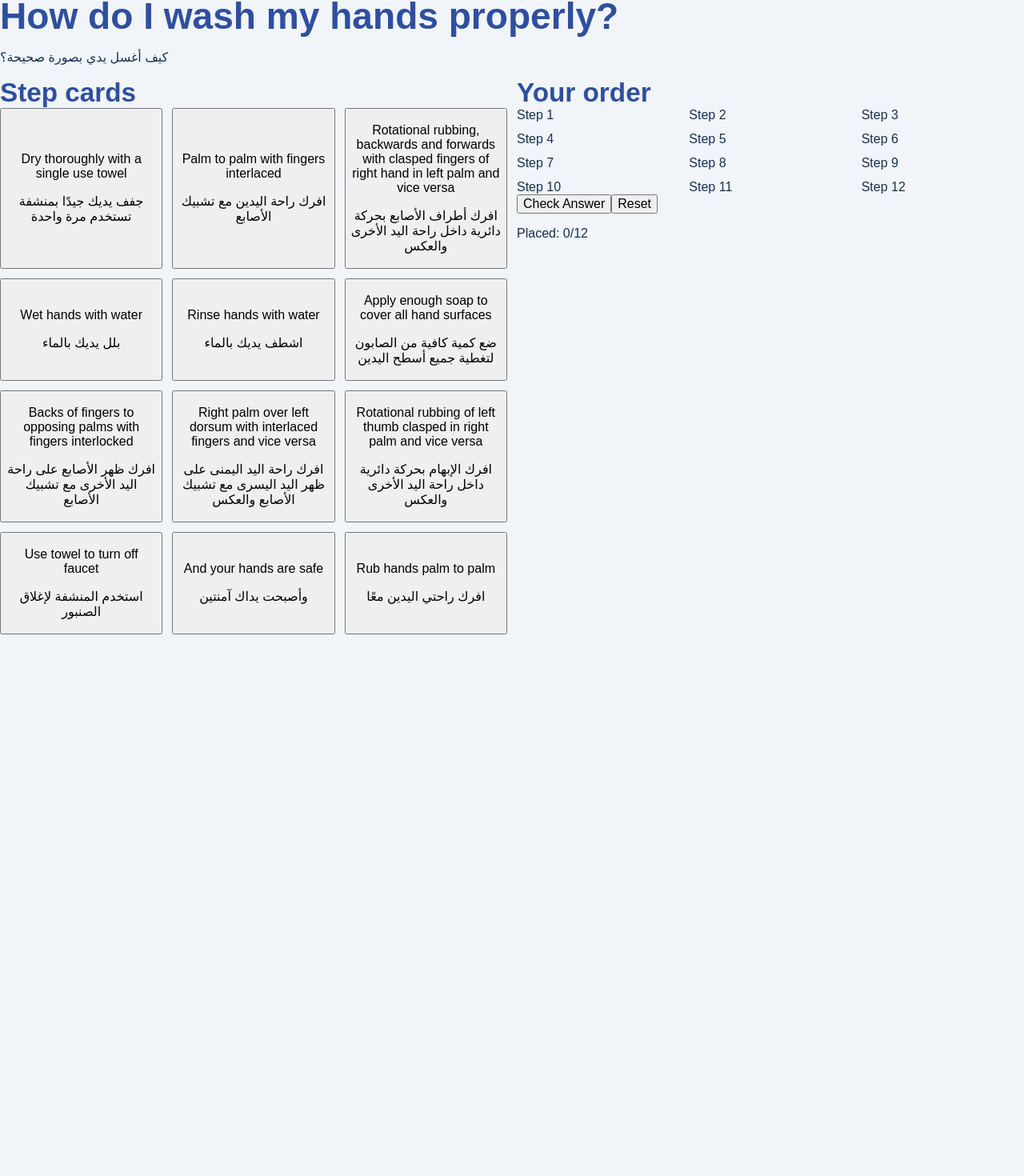
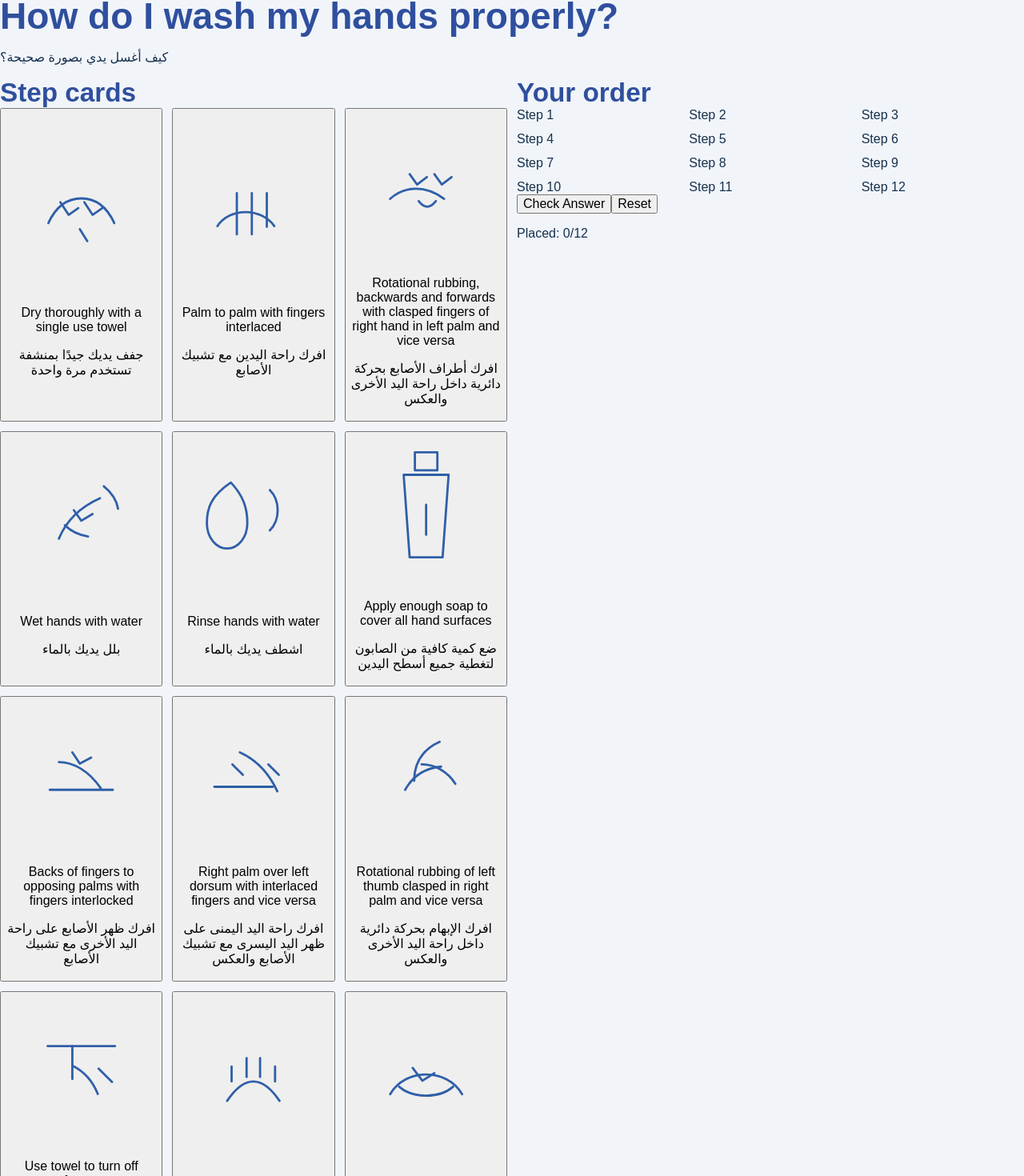
Before and after one commit to gbman54/handwash-game, a Next.js app: page / in a window 1280 px wide. Shown: the part 74-1544 px from the top of the page at 80% size. Before the commit the page ends 867 px from the top, so only its background shows below. Built offline with nearby package versions, Linux system fonts and the light colour scheme.

Commit message:
Refactor StepIcon to use step prop instead of name

```diff
--- a/components/StepIcon.tsx
+++ b/components/StepIcon.tsx
@@ -1,108 +1,118 @@
-type Props = { name: string };
+type Props = {
+  step: number;
+};
 
-export default function StepIcon({ name }: Props) {
+export default function StepIcon({ step }: Props) {
   const common = {
-    width: 64,
-    height: 64,
-    viewBox: "0 0 64 64",
-    fill: "none"
+    fill: "none",
+    stroke: "#2f5fa8",
+    strokeWidth: 3,
+    strokeLinecap: "round" as const,
+    strokeLinejoin: "round" as const,
   };
 
-  const stroke = "#2f4f9e";
-  const accent = "#32a4d6";
-
-  switch (name) {
-    case "water":
+  switch (step) {
+    case 1:
       return (
-        <svg {...common}>
-          <path d="M32 8 C24 20, 18 26, 18 36 a14 14 0 0 0 28 0 c0-10-6-16-14-28Z" stroke={accent} strokeWidth="3" />
-          <path d="M26 40c2 4 10 4 12 0" stroke={stroke} strokeWidth="3" strokeLinecap="round" />
+        <svg viewBox="0 0 200 200" className="h-full w-full">
+          <path d="M130 50c10 8 17 18 19 30" {...common} />
+          <path d="M70 120c10-24 28-42 55-54" {...common} />
+          <path d="M78 102c8 8 18 13 31 15" {...common} />
+          <path d="M90 82l10 14 15-9" {...common} />
         </svg>
       );
-    case "soap":
+    case 2:
       return (
-        <svg {...common}>
-          <rect x="18" y="22" width="28" height="22" rx="6" stroke={stroke} strokeWidth="3" />
-          <circle cx="26" cy="31" r="2" fill={accent} />
-          <circle cx="34" cy="31" r="2" fill={accent} />
-          <circle cx="42" cy="31" r="2" fill={accent} />
+        <svg viewBox="0 0 200 200" className="h-full w-full">
+          <path d="M85 25h30v24H85z" {...common} />
+          <path d="M70 55h60l-8 110H78z" {...common} />
+          <path d="M100 95v40" {...common} />
         </svg>
       );
-    case "palm":
+    case 3:
       return (
-        <svg {...common}>
-          <path d="M18 38c4-10 10-16 14-16s10 6 14 16" stroke={stroke} strokeWidth="3" strokeLinecap="round" />
-          <path d="M22 38c4-5 8-5 10 0" stroke={accent} strokeWidth="3" strokeLinecap="round" />
+        <svg viewBox="0 0 200 200" className="h-full w-full">
+          <path d="M52 115c20-35 76-35 96 0" {...common} />
+          <path d="M64 105c18 16 54 16 72 0" {...common} />
+          <path d="M82 80l13 17 16-10" {...common} />
         </svg>
       );
-    case "back":
+    case 4:
       return (
-        <svg {...common}>
-          <path d="M16 40c6-7 14-10 18-10s12 3 14 10" stroke={stroke} strokeWidth="3" strokeLinecap="round" />
-          <path d="M24 26l12 12" stroke={accent} strokeWidth="3" strokeLinecap="round" />
+        <svg viewBox="0 0 200 200" className="h-full w-full">
+          <path d="M48 118h78" {...common} />
+          <path d="M82 72c22 10 39 28 50 52" {...common} />
+          <path d="M72 88l14 14" {...common} />
+          <path d="M120 88l14 14" {...common} />
         </svg>
       );
-    case "interlaced":
+    case 5:
       return (
-        <svg {...common}>
-          <path d="M18 40c4-8 10-12 14-12s10 4 14 12" stroke={stroke} strokeWidth="3" strokeLinecap="round" />
-          <path d="M24 28h16" stroke={accent} strokeWidth="3" strokeLinecap="round" />
-          <path d="M28 24v16" stroke={accent} strokeWidth="3" strokeLinecap="round" />
+        <svg viewBox="0 0 200 200" className="h-full w-full">
+          <path d="M52 116c16-25 59-25 76 0" {...common} />
+          <path d="M78 72v55" {...common} />
+          <path d="M98 72v55" {...common} />
+          <path d="M118 72v45" {...common} />
         </svg>
       );
-    case "fingers":
+    case 6:
       return (
-        <svg {...common}>
-          <path d="M18 42c3-8 9-14 14-14s11 6 14 14" stroke={stroke} strokeWidth="3" strokeLinecap="round" />
-          <path d="M23 28l6 8" stroke={accent} strokeWidth="3" strokeLinecap="round" />
-          <path d="M33 28l6 8" stroke={accent} strokeWidth="3" strokeLinecap="round" />
+        <svg viewBox="0 0 200 200" className="h-full w-full">
+          <path d="M58 122h84" {...common} />
+          <path d="M70 85c20 0 40 12 56 35" {...common} />
+          <path d="M88 72l10 15 15-8" {...common} />
         </svg>
       );
-    case "thumb":
+    case 7:
       return (
-        <svg {...common}>
-          <path d="M20 40c4-8 8-12 12-12s8 4 12 12" stroke={stroke} strokeWidth="3" strokeLinecap="round" />
-          <path d="M37 22c-2 2-3 4-3 7" stroke={accent} strokeWidth="3" strokeLinecap="round" />
+        <svg viewBox="0 0 200 200" className="h-full w-full">
+          <path d="M118 58c-22 10-34 28-34 52" {...common} />
+          <path d="M94 88c18 0 35 10 45 26" {...common} />
+          <path d="M72 122c10-18 26-29 48-31" {...common} />
         </svg>
       );
-    case "tips":
+    case 8:
       return (
-        <svg {...common}>
-          <path d="M18 40c4-8 10-12 14-12s10 4 14 12" stroke={stroke} strokeWidth="3" strokeLinecap="round" />
-          <path d="M26 25l3 6" stroke={accent} strokeWidth="3" strokeLinecap="round" />
-          <path d="M32 24l3 6" stroke={accent} strokeWidth="3" strokeLinecap="round" />
-          <path d="M38 25l3 6" stroke={accent} strokeWidth="3" strokeLinecap="round" />
+        <svg viewBox="0 0 200 200" className="h-full w-full">
+          <path d="M52 118c20-18 48-18 72 0" {...common} />
+          <path d="M78 85l10 14 13-10" {...common} />
+          <path d="M111 85l10 14 13-10" {...common} />
+          <path d="M90 121c8 10 15 10 23 0" {...common} />
         </svg>
       );
-    case "rinse":
+    case 9:
       return (
-        <svg {...common}>
-          <path d="M22 20h20v6H22z" stroke={stroke} strokeWidth="3" />
-          <path d="M30 26v18" stroke={accent} strokeWidth="3" strokeLinecap="round" />
-          <path d="M24 34h16" stroke={stroke} strokeWidth="3" strokeLinecap="round" />
+        <svg viewBox="0 0 200 200" className="h-full w-full">
+          <path d="M70 45c17 18 22 35 22 54 0 19-12 34-27 34s-27-15-27-34c0-19 5-36 32-54z" {...common} />
+          <path d="M122 55c14 14 14 40 0 54" {...common} />
         </svg>
       );
-    case "dry":
+    case 10:
       return (
-        <svg {...common}>
-          <path d="M18 38c4-8 10-12 14-12s10 4 14 12" stroke={stroke} strokeWidth="3" strokeLinecap="round" />
-          <path d="M22 20h20" stroke={accent} strokeWidth="3" strokeLinecap="round" />
-          <path d="M24 46h16" stroke={accent} strokeWidth="3" strokeLinecap="round" />
+        <svg viewBox="0 0 200 200" className="h-full w-full">
+          <path d="M56 112c10-22 25-33 44-33s34 11 44 33" {...common} />
+          <path d="M72 84l11 17 13-9" {...common} />
+          <path d="M104 84l11 17 13-9" {...common} />
+          <path d="M98 120l10 16" {...common} />
         </svg>
       );
-    case "faucet":
+    case 11:
       return (
-        <svg {...common}>
-          <path d="M20 22h16v6H20z" stroke={stroke} strokeWidth="3" />
-          <path d="M34 28h10v6H34z" stroke={stroke} strokeWidth="3" />
-          <path d="M28 34v10" stroke={accent} strokeWidth="3" strokeLinecap="round" />
+        <svg viewBox="0 0 200 200" className="h-full w-full">
+          <path d="M55 70h90" {...common} />
+          <path d="M88 70v44" {...common} />
+          <path d="M88 96c16 8 27 20 34 38" {...common} />
+          <path d="M123 100l18 18" {...common} />
         </svg>
       );
-    case "safe":
+    case 12:
       return (
-        <svg {...common}>
-          <circle cx="32" cy="32" r="16" stroke={accent} strokeWidth="3" />
-          <path d="M24 32l5 5 11-12" stroke={stroke} strokeWidth="4" strokeLinecap="round" strokeLinejoin="round" />
+        <svg viewBox="0 0 200 200" className="h-full w-full">
+          <path d="M65 124c12-18 24-26 35-26s23 8 35 26" {...common} />
+          <path d="M71 98v-20" {...common} />
+          <path d="M91 92v-25" {...common} />
+          <path d="M109 92v-25" {...common} />
+          <path d="M129 98v-20" {...common} />
         </svg>
       );
     default:
```
